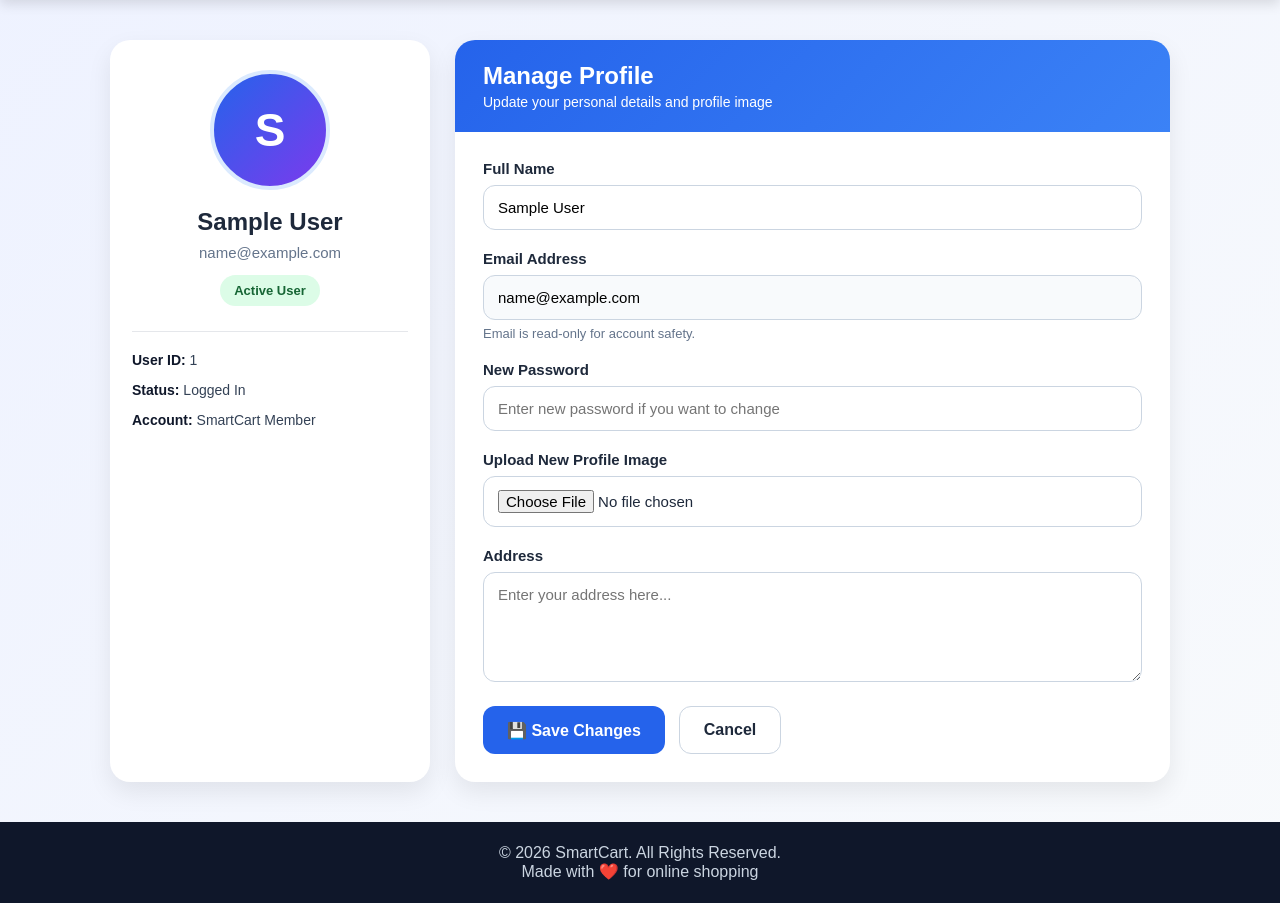
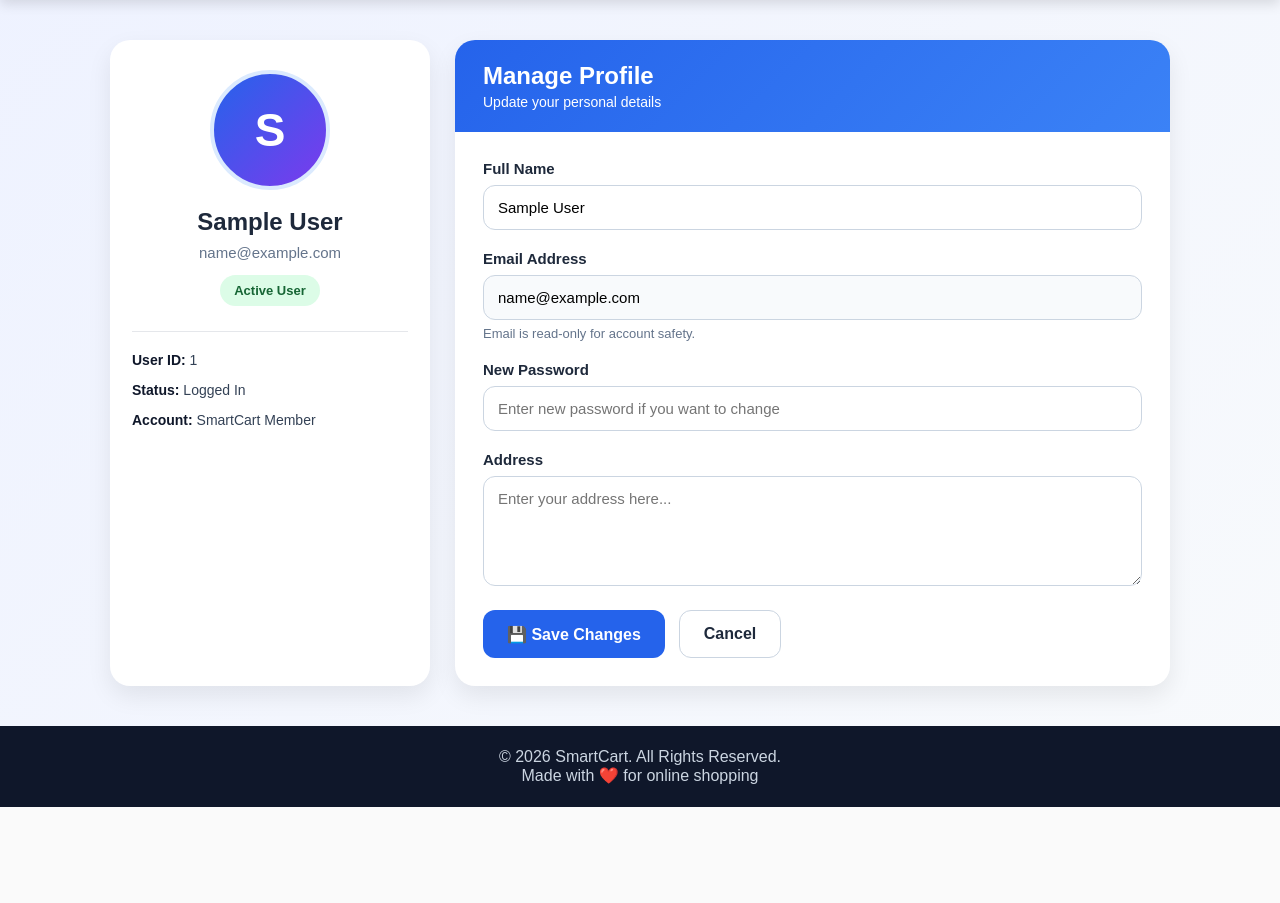
Before and after one commit to swathi0617/Smartcart, a Flask app: page /user/profile in a window 1280 px wide. Shown: the part 70-973 px from the top of the page. After the commit the page ends 877 px from the top, so only its background shows below. Run offline with Flask 2, Linux system fonts and the light colour scheme; the visitor is signed in with stand-in values (Sample User, id 1); data comes from the database, SQL or seed files in the repository.

Commit message:
Update user_profile.html

```diff
--- a/templates/user/user_profile.html
+++ b/templates/user/user_profile.html
@@ -161,12 +161,6 @@ body{
     font-weight:bold;
     overflow:hidden;
     border:4px solid #dbeafe;
-}
-
-.avatar img{
-    width:100%;
-    height:100%;
-    object-fit:cover;
 }
 
 .profile-card h2{
@@ -427,11 +421,7 @@ textarea{
 
         <div class="profile-card">
             <div class="avatar">
-                {% if user.profile_image %}
-                    <img src="/static/uploads/user_profiles/{{ user.profile_image }}" alt="Profile Image">
-                {% else %}
-                    {{ user.name[0]|upper }}
-                {% endif %}
+                {{ user.name[0]|upper }}
             </div>
 
             <h2>{{ user.name }}</h2>
@@ -448,12 +438,12 @@ textarea{
         <div class="form-card">
             <div class="form-header">
                 <h3>Manage Profile</h3>
-                <p>Update your personal details and profile image</p>
+                <p>Update your personal details</p>
             </div>
 
             <div class="form-body">
 
-                <form method="POST" action="/user/profile" enctype="multipart/form-data">
+                <form method="POST" action="/user/profile">
 
                     <div class="form-group">
                         <label>Full Name</label>
@@ -469,11 +459,6 @@ textarea{
                     <div class="form-group">
                         <label>New Password</label>
                         <input type="password" name="password" placeholder="Enter new password if you want to change">
-                    </div>
-
-                    <div class="form-group">
-                        <label>Upload New Profile Image</label>
-                        <input type="file" name="profile_image">
                     </div>
 
                     <div class="form-group">
```
